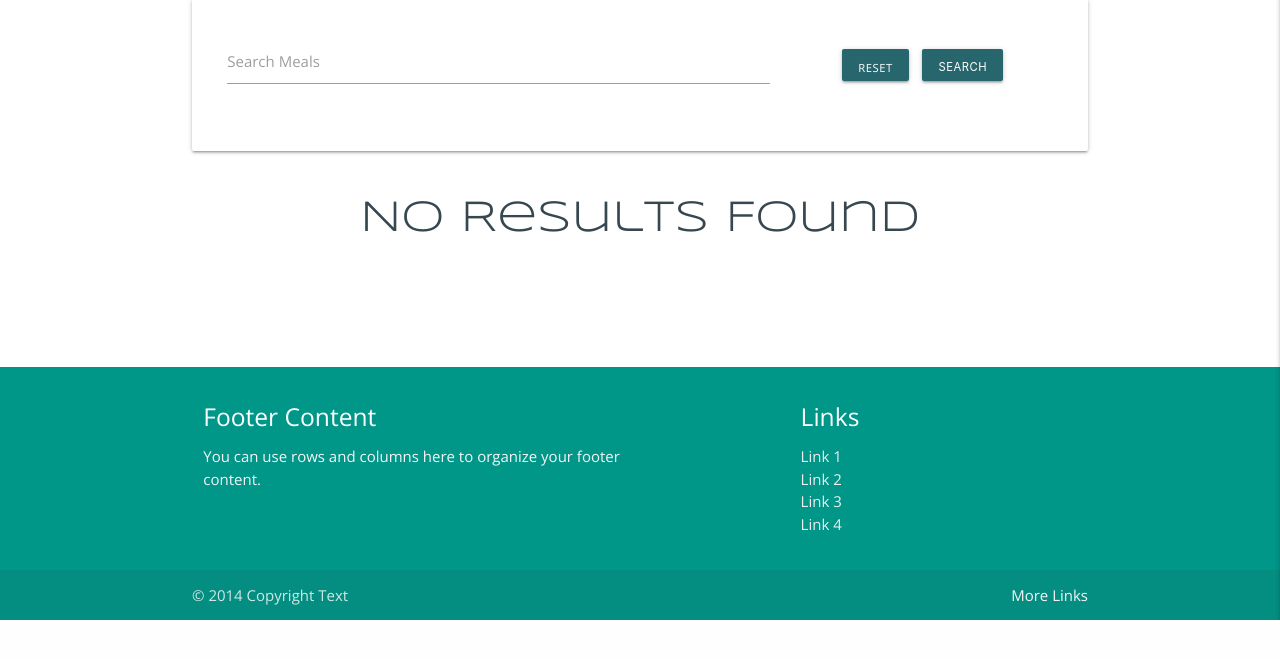
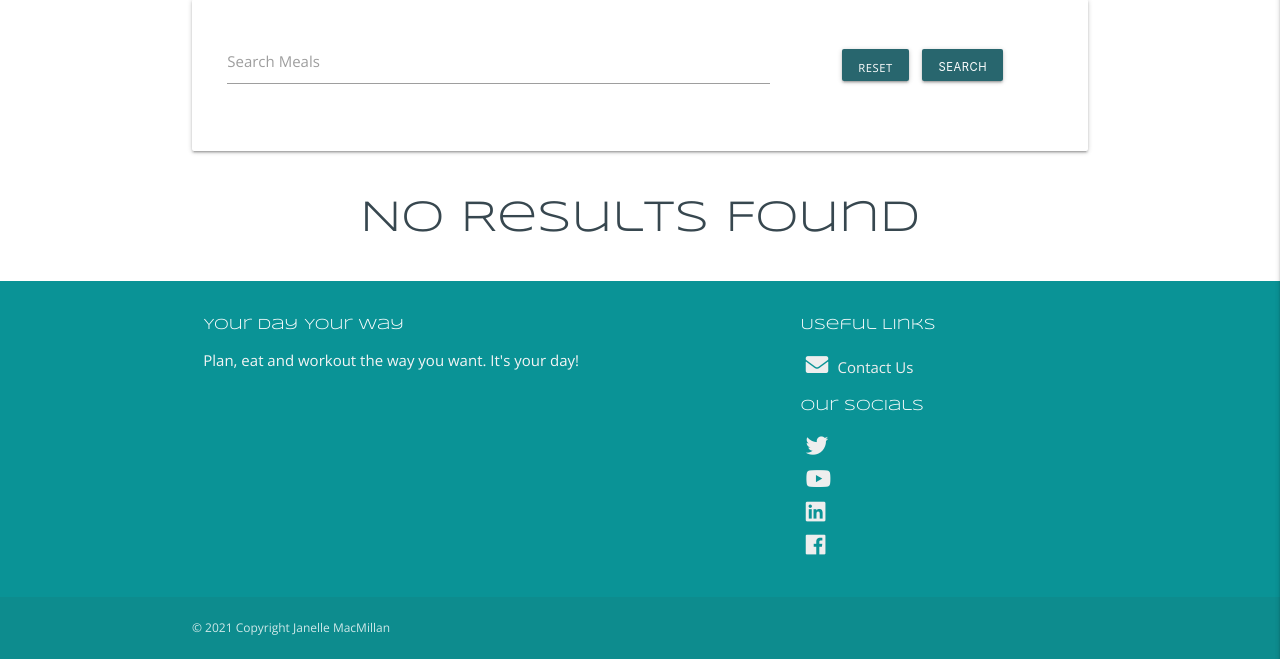
Before and after one commit to JanelleG51/Your-Day-Your-Way, a Flask app: page /meals in a window 1280 px wide. Shown: the part 180-839 px from the top of the page. Before the commit the page ends 800 px from the top, so only its background shows below. Run offline with Flask 2, Linux system fonts and the light colour scheme; the visitor is signed in with stand-in values (Sample User, id 1); data that the repository does not hold is empty; some libraries are stand-ins or nearby versions.

Commit message:
style: add text and styling to footer

```diff
--- a/static/css/style.css
+++ b/static/css/style.css
@@ -17,7 +17,7 @@ body {
     flex: 1 0 auto;
   }
 
-h1, h3, .brand-logo {
+h1, h3, h5, .brand-logo {
     font-family: 'Syncopate', sans-serif;
   }
 
@@ -70,3 +70,30 @@ p > span{
   background-color: rgb(155, 34, 38);
 
 }
+
+/* footer */
+
+.page-footer {
+  background-color: rgb(10, 147, 150);
+
+}
+
+.footer-heading {
+  font-size: 1rem;
+}
+
+.copyright-text {
+  font-size: .80rem;
+}
+
+.social-links li a i {
+  font-size: 1.5rem;
+  margin: .35rem;
+  transition: 0.2s ease;
+}
+
+.social-links li a i:hover {
+  transform: scale(1.2);
+  color: rgb(0, 18, 25);
+
+}
--- a/templates/base.html
+++ b/templates/base.html
@@ -70,28 +70,41 @@
         {% endblock %}
     </main>
 
-    <footer class="page-footer teal">
+    <footer class="page-footer">
         <div class="container">
           <div class="row">
             <div class="col l6 s12">
-              <h5 class="white-text">Footer Content</h5>
-              <p class="grey-text text-lighten-4">You can use rows and columns here to organize your footer content.</p>
+              <h5 class="white-text footer-heading">Your Day Your Way</h5>
+              <p class="grey-text text-lighten-4">Plan, eat and workout the way you want. It's your day!</p>
             </div>
             <div class="col l4 offset-l2 s12">
-              <h5 class="white-text">Links</h5>
-              <ul>
-                <li><a class="grey-text text-lighten-3" href="#!">Link 1</a></li>
-                <li><a class="grey-text text-lighten-3" href="#!">Link 2</a></li>
-                <li><a class="grey-text text-lighten-3" href="#!">Link 3</a></li>
-                <li><a class="grey-text text-lighten-3" href="#!">Link 4</a></li>
+              <h5 class="white-text footer-heading">Useful Links</h5>
+              <ul class="social-links">
+                <li><a class="grey-text text-lighten-3" href="#!"><i
+                  class="fa fa-envelope" aria-hidden="true"></i> Contact Us</a></li>
+              </ul>
+              <h5 class="white-text footer-heading">Our Socials</h5>
+              <ul class="social-links">
+                <li><a class="grey-text text-lighten-3" target="_blank" href="https://twitter.com" rel="noopener">
+                  <i class="fab fa-twitter" aria-hidden="true"></i>
+                  <span class="sr-only">Twitter</span></a></li>
+                <li><a class="grey-text text-lighten-3" target="_blank" href="https://www.youtube.com"
+                  rel="noopener">
+                  <i class="fab fa-youtube" aria-hidden="true"></i>
+                  <span class="sr-only">YouTube</span></a></li>
+                <li><a class="grey-text text-lighten-3" target="_blank" href="https://uk.linkedin.com/" rel="noopener">
+                  <i class="fab fa-linkedin" aria-hidden="true"></i>
+                  <span class="sr-only">LinkedIn</span></a></li>
+                  <li><a class="grey-text text-lighten-3" target="_blank" href="https://facebook.com/" rel="noopener">
+                    <i class="fab fa-facebook" aria-hidden="true"></i>
+                    <span class="sr-only">Facebook</span></a></li>
               </ul>
             </div>
           </div>
         </div>
         <div class="footer-copyright">
           <div class="container">
-          © 2014 Copyright Text
-          <a class="grey-text text-lighten-4 right" href="#!">More Links</a>
+          <p class="copyright-text">© 2021 Copyright Janelle MacMillan</p>
           </div>
         </div>
       </footer>
```
